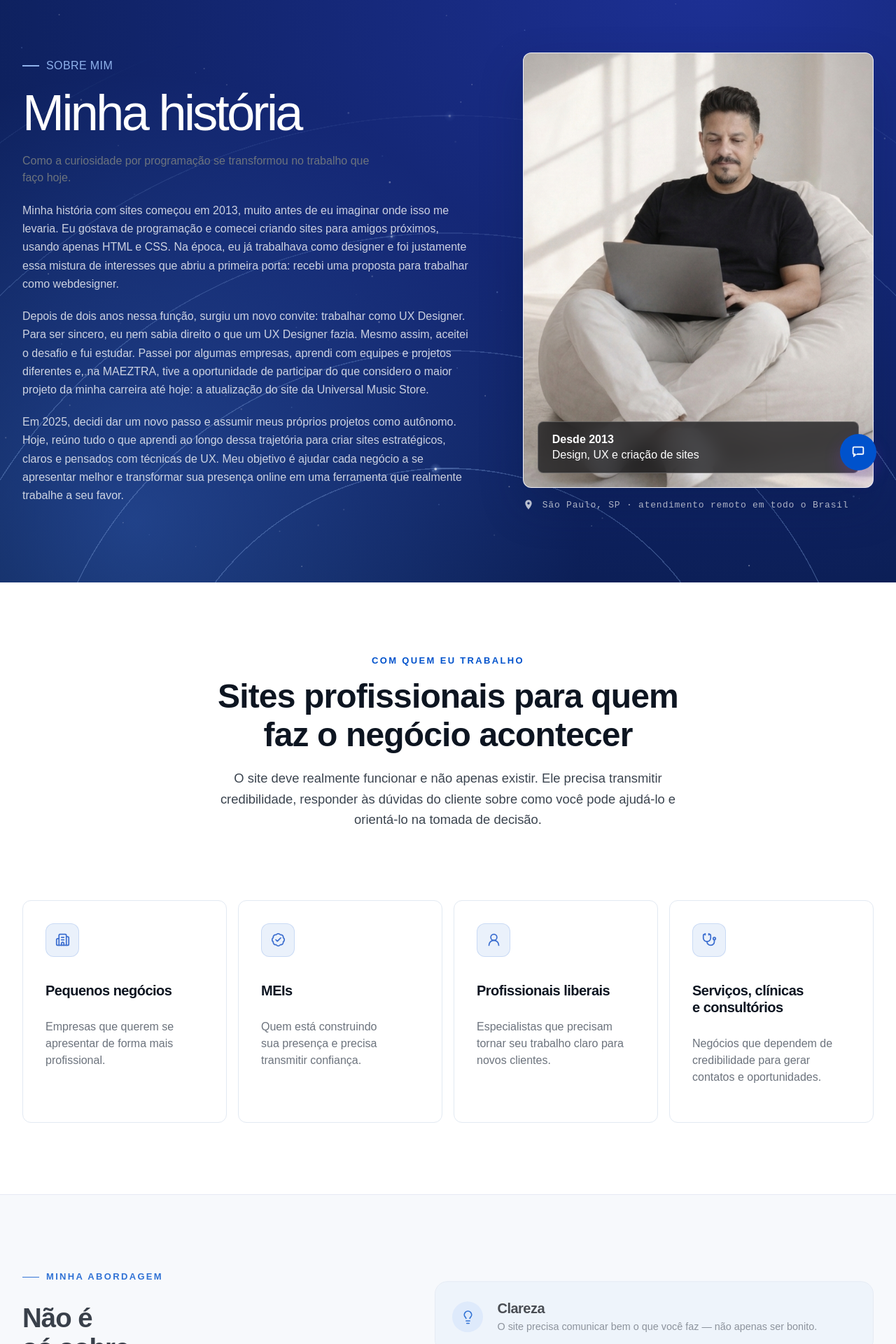
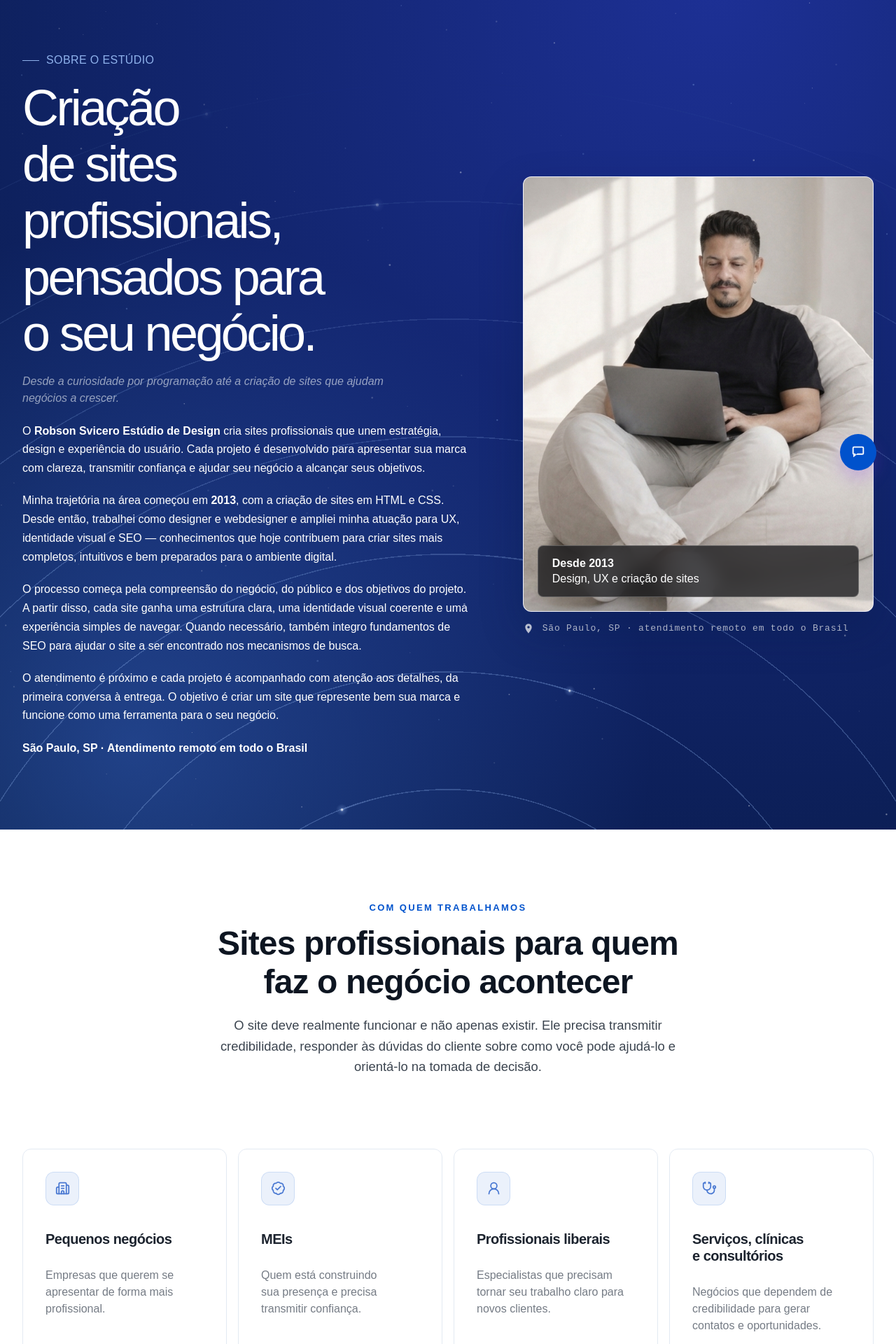
Before and after one commit to robsonsvicero/robson-svicero, a React (Vite) app: page /sobre in a window 1280 px wide. Shown: the part 100-2020 px from the top of the page at 70% size. Built offline with nearby package versions, Linux system fonts and the light colour scheme; no server answers; a web font is replaced by a local one.

Commit message:
Troca de cor do texto em About e do texto

```diff
--- a/src/components/BlogComments/BlogComments.jsx
+++ b/src/components/BlogComments/BlogComments.jsx
@@ -1,6 +1,7 @@
 import { useEffect, useState } from "react";
 import { isSupabaseConfigured, supabase } from "../../lib/supabaseClient.js";
 import Button from "../ui/Button/Button.jsx";
+import HeroParticles from "../../sections/Hero/HeroParticles.jsx";
 
 const initialForm = {
   name: "",
@@ -90,10 +91,13 @@ export default function BlogComments({ postSlug }) {
 
   return (
     <section className="blog-comments" aria-labelledby="blog-comments-title">
-      <div className="blog-comments-header">
-        <p className="eyebrow">Comunidade</p>
+      <HeroParticles />
+
+      <div className="blog-comments-inner">
+        <header className="blog-comments-header">
           <h2 id="blog-comments-title">Comentários</h2>
-      </div>
+          <p>Compartilhe sua opinião sobre este artigo.</p>
+        </header>
 
         <form className="blog-comments-form" onSubmit={handleSubmit}>
           <div className="blog-comments-fields">
@@ -178,6 +182,12 @@ export default function BlogComments({ postSlug }) {
         </form>
 
         <div className="blog-comments-list" aria-live="polite">
+          <div className="blog-comments-list-heading">
+            <h3>Comentários publicados</h3>
+            <p>
+              {comments.length} {comments.length === 1 ? "comentário" : "comentários"}
+            </p>
+          </div>
           {isLoading && <p className="meta">Carregando comentários...</p>}
           {!isLoading && comments.length === 0 && (
             <p className="meta">Ainda não há comentários. Seja a primeira pessoa a comentar.</p>
@@ -192,6 +202,7 @@ export default function BlogComments({ postSlug }) {
             </article>
           ))}
         </div>
+      </div>
     </section>
   );
 }
--- a/src/data/contentSnapshots.js
+++ b/src/data/contentSnapshots.js
@@ -1,5 +1,5 @@
 export const contentSnapshots = {
-  "generatedAt": "2026-10-17T17:37:09.705Z",
+  "generatedAt": "2026-10-17T19:35:20.278Z",
   "blogPosts": [
     {
       "image": "https://rddufuzsjzschmuyadma.supabase.co/storage/v1/object/public/site-media/posts/como-usar-ia-para-criar-interfaces-web-menos-genericas/image-2026-10-13T21-20-45-683Z.webp",
@@ -10,7 +10,7 @@ export const contentSnapshots = {
       "excerpt": "Descubra como orientar a inteligência artificial para criar interfaces web mais originais, consistentes e alinhadas à identidade da sua marca.",
       "category": "Experiência Digital",
       "publishedAt": "2026-10-13T21:32:00+00:00",
-      "viewsCount": 9,
+      "viewsCount": 12,
       "readingTime": "10 minutos"
     },
     {
@@ -22,7 +22,7 @@ export const contentSnapshots = {
       "excerpt": "Acessibilidade em UX vai além de cumprir requisitos: contraste, teclado, linguagem e estrutura podem melhorar a experiência e ampliar o alcance do produto.",
       "category": "UX Insights",
       "publishedAt": "2026-10-01T23:54:00+00:00",
-      "viewsCount": 5,
+      "viewsCount": 7,
       "readingTime": "7 minutos"
     },
     {
@@ -34,7 +34,7 @@ export const contentSnapshots = {
       "excerpt": "Entenda por que um site pensado primeiro para o celular melhora a navegação, transmite confiança e facilita o contato e as conversões.",
       "category": "Experiência Digital",
       "publishedAt": "2026-09-29T20:24:00+00:00",
-      "viewsCount": 8,
+      "viewsCount": 9,
       "readingTime": "11 minutos"
     },
     {
--- a/src/pages/About/About.jsx
+++ b/src/pages/About/About.jsx
@@ -50,7 +50,7 @@ const approach = [
   {
     icon: Lightbulb,
     title: "Clareza",
-    description: "O site precisa comunicar bem o que você faz — não apenas ser bonito.",
+    description: "O site precisa comunicar bem o que você faz e não apenas ser bonito.",
   },
   {
     icon: Target,
@@ -135,32 +135,27 @@ export default function About() {
         >
           <HeroParticles />
           <div className="stack about-story-copy">
-            <p className="eyebrow">Sobre mim</p>
-            <h1 id="about-title">Minha história</h1>
-            <p className="lead">Como a curiosidade por programação se transformou no trabalho que faço hoje.</p>
+            <p className="eyebrow">Sobre o estúdio</p>
+            <h1 id="about-title">Criação de sites profissionais, pensados para o seu negócio.</h1>
+            <p className="lead">Desde a curiosidade por programação até a criação de sites que ajudam negócios a crescer.</p>
 
             <div className="about-story-text">
               <p>
-                Minha história com sites começou em 2013, muito antes de eu imaginar onde isso me
-                levaria. Eu gostava de programação e comecei criando sites para amigos próximos,
-                usando apenas HTML e CSS. Na época, eu já trabalhava como designer e foi justamente
-                essa mistura de interesses que abriu a primeira porta: recebi uma proposta para
-                trabalhar como webdesigner.
+                O <strong>Robson Svicero Estúdio de Design</strong> cria sites profissionais que unem estratégia, design e experiência do usuário. Cada projeto é desenvolvido para apresentar sua marca com clareza, transmitir confiança e ajudar seu negócio a alcançar seus objetivos.
               </p>
               <p>
-                Depois de dois anos nessa função, surgiu um novo convite: trabalhar como UX
-                Designer. Para ser sincero, eu nem sabia direito o que um UX Designer fazia. Mesmo
-                assim, aceitei o desafio e fui estudar. Passei por algumas empresas, aprendi com
-                equipes e projetos diferentes e, na MAEZTRA, tive a oportunidade de participar do
-                que considero o maior projeto da minha carreira até hoje: a atualização do site da
-                Universal Music Store.
+                Minha trajetória na área começou em <strong>2013</strong>, com a criação de sites em HTML e CSS. Desde então, trabalhei como designer e webdesigner e ampliei minha atuação para UX, identidade visual e SEO — conhecimentos que hoje contribuem para criar sites mais completos, intuitivos e bem preparados para o ambiente digital.
               </p>
               <p>
-                Em 2025, decidi dar um novo passo e assumir meus próprios projetos como autônomo.
-                Hoje, reúno tudo o que aprendi ao longo dessa trajetória para criar sites
-                estratégicos, claros e pensados com técnicas de UX. Meu objetivo é ajudar cada
-                negócio a se apresentar melhor e transformar sua presença online em uma ferramenta
-                que realmente trabalhe a seu favor.
+                O processo começa pela compreensão do negócio, do público e dos objetivos do projeto. A partir disso, cada site ganha uma estrutura clara, uma identidade visual coerente e uma experiência simples de navegar. Quando necessário, também integro fundamentos de SEO para ajudar o site a ser encontrado nos mecanismos de busca.
+              </p>
+              <p>
+                O atendimento é próximo e cada projeto é acompanhado com atenção aos detalhes, da primeira conversa à entrega. O objetivo é criar um site que represente bem sua marca e funcione como uma ferramenta para o seu negócio.
+              </p>
+              <p>
+                <strong>
+                  São Paulo, SP · Atendimento remoto em todo o Brasil
+                </strong>
               </p>
             </div>
           </div>
@@ -194,7 +189,7 @@ export default function About() {
           containerClassName="container stack about-section-layout"
         >
           <SectionHeader
-            label="Com quem eu trabalho"
+            label="Com quem trabalhamos"
             title="Sites profissionais para quem faz o negócio acontecer"
             subtitle="O site deve realmente funcionar e não apenas existir. Ele precisa transmitir credibilidade, responder às dúvidas do cliente sobre como você pode ajudá-lo e orientá-lo na tomada de decisão."
             id="about-clients-title"
@@ -215,7 +210,7 @@ export default function About() {
           </div>
         </Section>
 
-        {/* Seção 3 — Minha abordagem */}
+        {/* Seção 3 — Nossa abordagem */}
         <Section
           className="about-approach-section"
           aria-labelledby="about-approach-title"
@@ -223,14 +218,14 @@ export default function About() {
         >
           <div className="about-approach-copy">
             <SectionHeader
-              label="Minha abordagem"
+              label="Nossa abordagem"
               title="Não é só sobre design bonito"
               subtitle={"Um bom site precisa fazer sentido para o seu negócio e para as pessoas que chegam até ele."}
               id="about-approach-title"
               align="left"
               style={{ marginBottom: 0 }}
             />
-            <p className="about-approach-detail">Antes de pensar nas cores ou no visual, procuro entender o que você oferece, quem precisa encontrar essa informação e qual ação esperamos dessa pessoa. É isso que transforma uma página bonita em uma ferramenta de negócio.</p>
+            <p className="about-approach-detail">Antes de pensar nas cores ou no visual, procuramos entender o que você oferece, quem precisa encontrar essa informação e qual ação esperamos dessa pessoa. É isso que transforma uma página bonita em uma ferramenta de negócio.</p>
           </div>
 
           <div className="about-approach-list">
--- a/src/sections/LatestArticles/LatestArticles.jsx
+++ b/src/sections/LatestArticles/LatestArticles.jsx
@@ -84,11 +84,7 @@ export default function LatestArticles({
           align="left"
           style={{ marginBottom: 0 }}
         />
-        {showCta && (
-          <Button variant="secondary" as={Link} to="/blog" title="Ver todos os artigos">
-            Ver todos
-          </Button>
-        )}
+
       </div>
 
       <motion.div
@@ -113,6 +109,13 @@ export default function LatestArticles({
           </motion.div>
         ))}
       </motion.div>
+      {showCta && (
+        <div className="blog-btn">
+          <Button variant="secondary" as={Link} to="/blog" title="Ver todos os artigos">
+            Ver todos
+          </Button>
+        </div>
+      )}
     </Section>
   );
 }
--- a/src/sections/Projects/Projects.jsx
+++ b/src/sections/Projects/Projects.jsx
@@ -68,14 +68,7 @@ export default function Projects() {
           align="left"
           style={{ marginBottom: 0 }}
         />
-        <Button
-          variant="secondary"
-          as={Link}
-          to={projectsContent.cta.href}
-          title="Ver todos os cases"
-        >
-          {projectsContent.cta.label}
-        </Button>
+
       </div>
 
       <div className="projects-scroll-stage">
@@ -93,6 +86,17 @@ export default function Projects() {
             </motion.div>
           ))}
         </div>
+
+      </div>
+      <div className="projects-btn">
+        <Button
+          variant="secondary"
+          as={Link}
+          to={projectsContent.cta.href}
+          title="Ver todos os cases"
+        >
+          {projectsContent.cta.label}
+        </Button>
       </div>
     </Section>
   );
```
Also changed, not shown: src/styles/global.css, 1 other file (tests, documents, lock files or other folders). Lines whose indentation alone changed are shown as unchanged.
